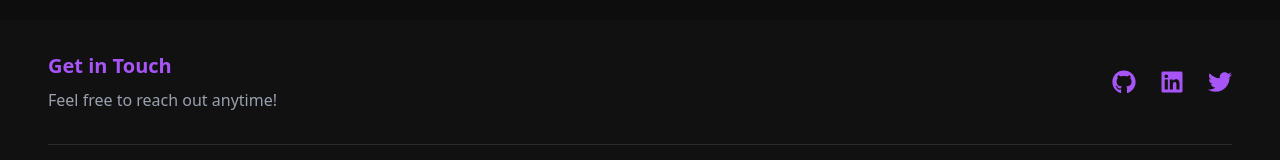
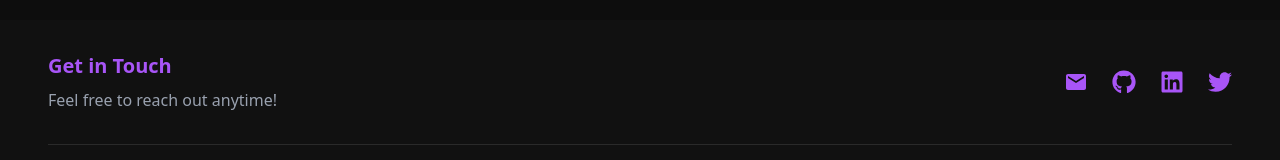
Before and after one commit to ArunPandyanVasam/arun-vasam, a React (Vite) app: page / in a window 1280 px wide. Shown: the part 3065-3225 px from the top of the page. Built offline with nearby package versions, Linux system fonts and the light colour scheme.

Commit message:
Added email in footer

```diff
--- a/src/components/Footer/Footer.jsx
+++ b/src/components/Footer/Footer.jsx
@@ -1,5 +1,6 @@
 import React from "react";
 import { FaGithub, FaLinkedin, FaTwitter } from "react-icons/fa";
+import { MdEmail } from "react-icons/md";
 
 const Footer = () => {
   return (
@@ -14,6 +15,12 @@ const Footer = () => {
           </div>
 
           <div className="flex space-x-6 justify-center sm:justify-start">
+            <a
+              href="mailto:arunpandyanv@gmail.com.com?subject=Hello%20Arunvasam&body=I%20visited%20your%20portfolio%20and%20wanted%20to%20connect!"
+              className="text-[#A855F7] hover:text-white transition duration-300"
+            >
+              <MdEmail size={24} />
+            </a>
             <a
               href="https://github.com/yourgithub"
               target="_blank"
```
